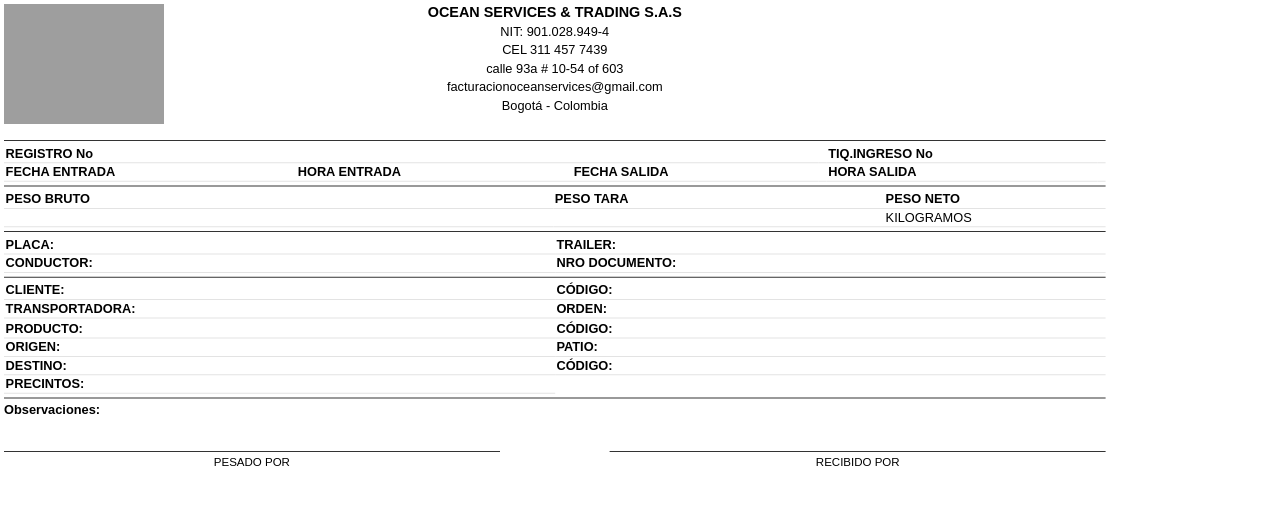
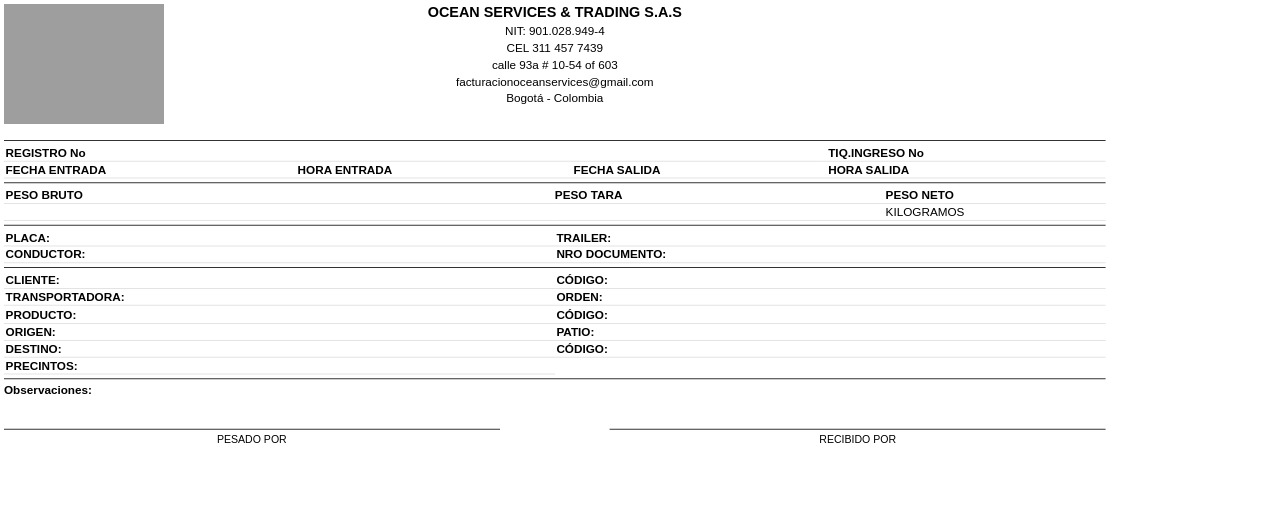
Before and after one commit to cimaverso/ocean-dev, a Python web app: template app/templates/registro_despacho.html in a window 1280 px wide. Shown: the top 505 px of the page. Run offline with Jinja, Linux system fonts and the light colour scheme; the template is opened without the code that fills it, so the values that code supplies are empty; grey boxes are pictures that could not be loaded.

Commit message:
Arreglo de tamaño de la letra en la impresión de tiquetes

```diff
--- a/app/templates/registro_despacho.html
+++ b/app/templates/registro_despacho.html
@@ -80,12 +80,12 @@
       }
       @page {
         size: Letter;
-        margin: 0in 0in 0in 0.5in;
+        margin: 0in 0.5in 0in 0.5in;
       }
 
       body {
         font-family: Arial, sans-serif;
-        font-size: 12pt;
+        font-size: 11pt;
         transform: scale(0.8);
         transform-origin: top left;
         margin-right: -250px;
--- a/app/templates/registro_ingreso.html
+++ b/app/templates/registro_ingreso.html
@@ -86,7 +86,7 @@
 
       body {
         font-family: Arial, sans-serif;
-        font-size: 12pt;
+        font-size: 11pt;
         transform: scale(0.8);
         transform-origin: top left;
         margin-right: -250px;
--- a/app/templates/registro_servicios.html
+++ b/app/templates/registro_servicios.html
@@ -80,12 +80,12 @@
       }
       @page {
         size: Letter;
-        margin: 0in 0in 0in 0.5in;
+        margin: 0in 0.5in 0in 0.5in;
       }
 
       body {
         font-family: Arial, sans-serif;
-        font-size: 12pt;
+        font-size: 11pt;
         transform: scale(0.8);
         transform-origin: top left;
         margin-right: -250px;
```
